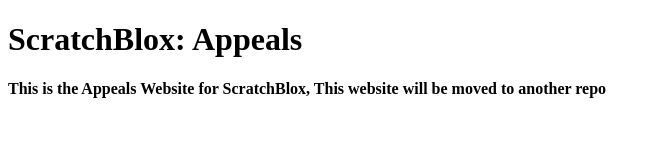
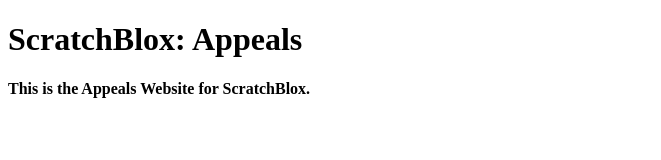
Before and after one commit to scratchblox/scratchblox.github.io-old, a plain HTML site: page appeal.html in a window 1280 px wide. Shown: the whole page, without its empty margins (0-661 px from the left). Drawn offline with Linux system fonts and the light colour scheme.

Commit message:
Update appeal.html

```diff
--- a/appeal.html
+++ b/appeal.html
@@ -3,5 +3,5 @@
   <title> ScratchBlox: Appeals </title>
   <h1> ScratchBlox: Appeals </h1>
 
- <h4> <p> This is the Appeals Website for ScratchBlox, This website will be moved to another repo </p> </h4>
+ <h4> <p> This is the Appeals Website for ScratchBlox. </p> </h4>
 </html>
```
